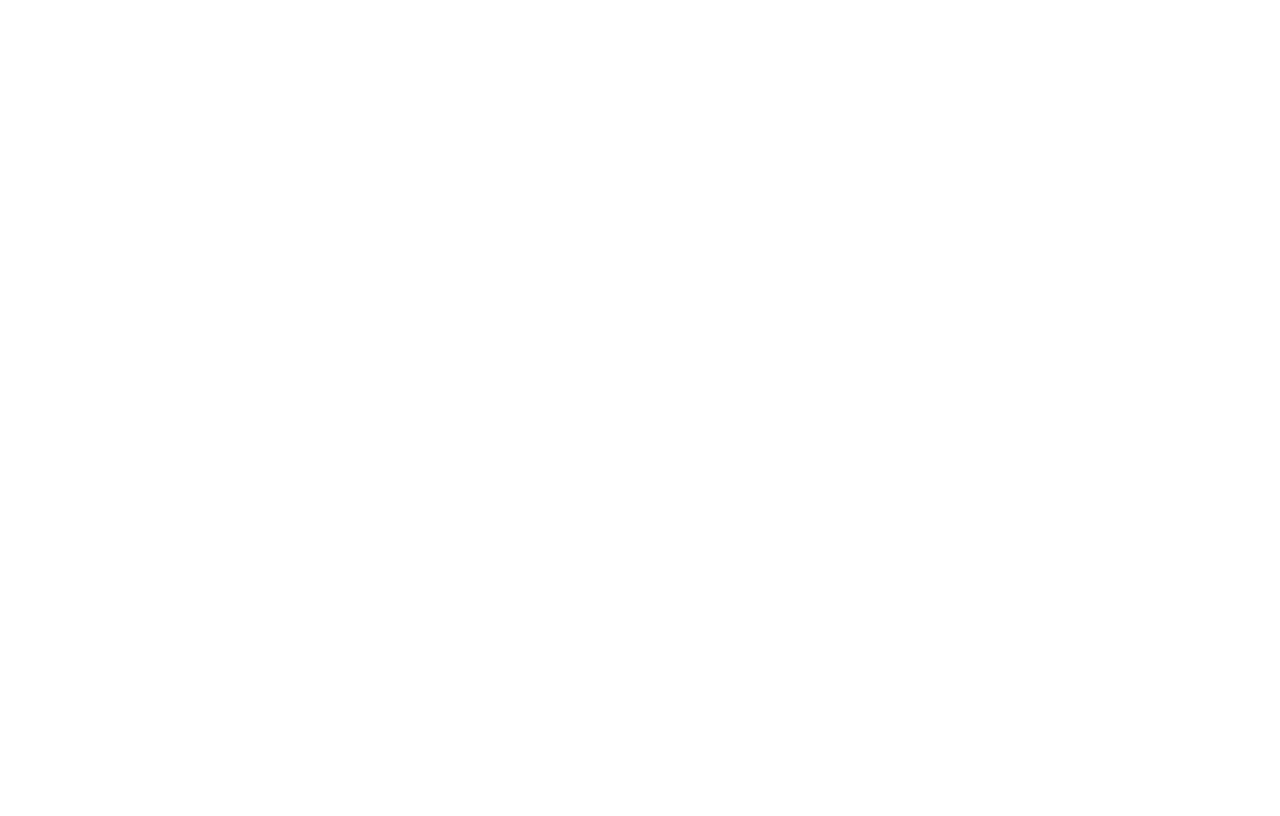
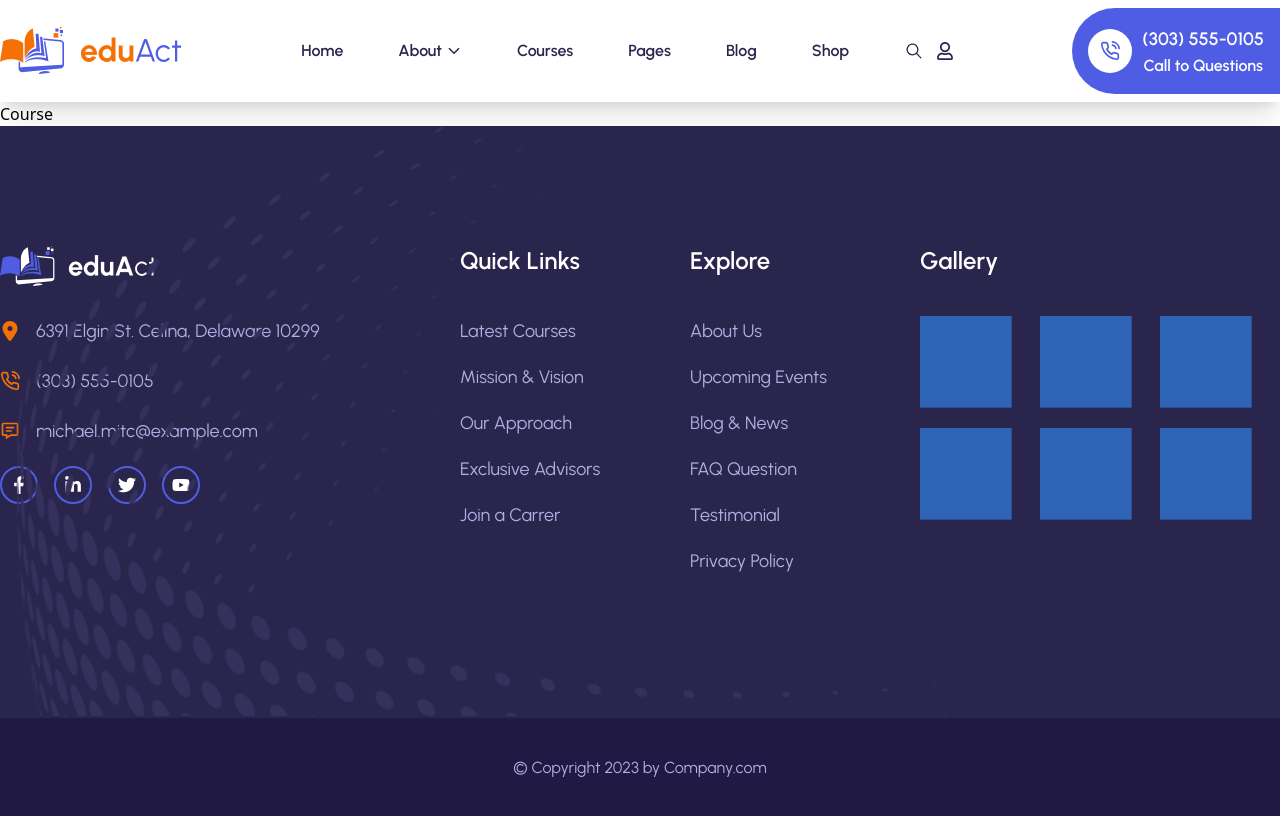
Before and after one commit to basudevkumer/eduact-frontend-design, a React (Vite) app: page /course in a window 1280 px wide. Before the commit this address had no page. Built offline with nearby package versions, Linux system fonts and the light colour scheme.

Commit message:
add: in project added  route in app component

```diff
--- a/src/App.jsx
+++ b/src/App.jsx
@@ -2,6 +2,12 @@
 import { BrowserRouter, Route, Routes } from 'react-router'
 import Rootlayout from './rootlayouts/Rootlayout'
 import Home from './page/Home'
+import About from "./page/About"
+import Blog from "./page/Blog"
+import Contact from './page/Contact'
+import Course from './page/Course'
+import Pages from './page/Pages'
+import Shop from './page/Shop'
 
 const App = () => {
   return (
@@ -9,6 +15,12 @@
     <Routes>
       <Route element={<Rootlayout/>}>
           <Route index element={<Home/>} />
+          <Route path='/about' element={<About/>}/>
+          <Route path='/blog' element={<Blog/>}/>
+          <Route path='/contact' element={<Contact/>}/>
+          <Route path='/course' element={<Course/>}/>
+          <Route path='/page' element={<Pages/>}/>
+          <Route path='/shop' element={<Shop/>}/>
       </Route>
     </Routes>
     </BrowserRouter>
--- a/src/page/Course.jsx
+++ b/src/page/Course.jsx
@@ -0,0 +1,9 @@
+import React from 'react'
+
+const Course = () => {
+  return (
+    <div>Course</div>
+  )
+}
+
+export default Course
```
